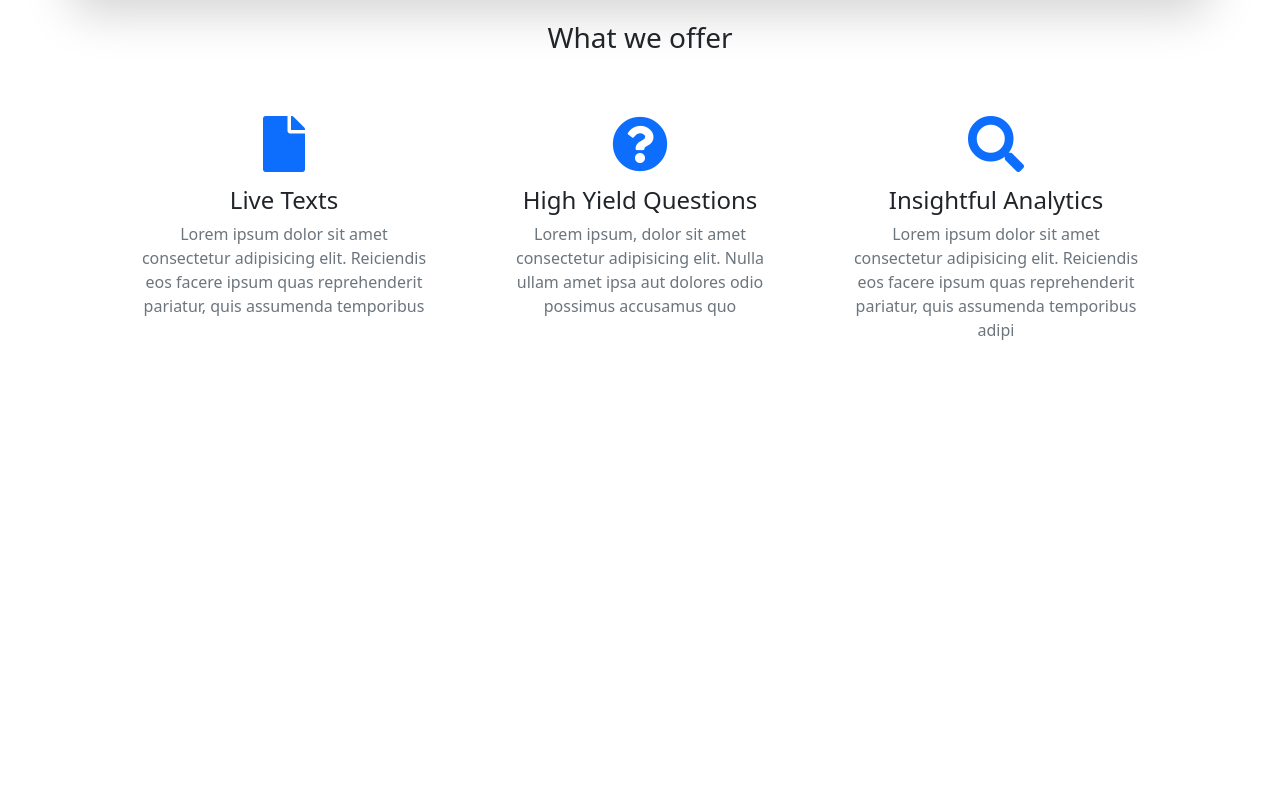
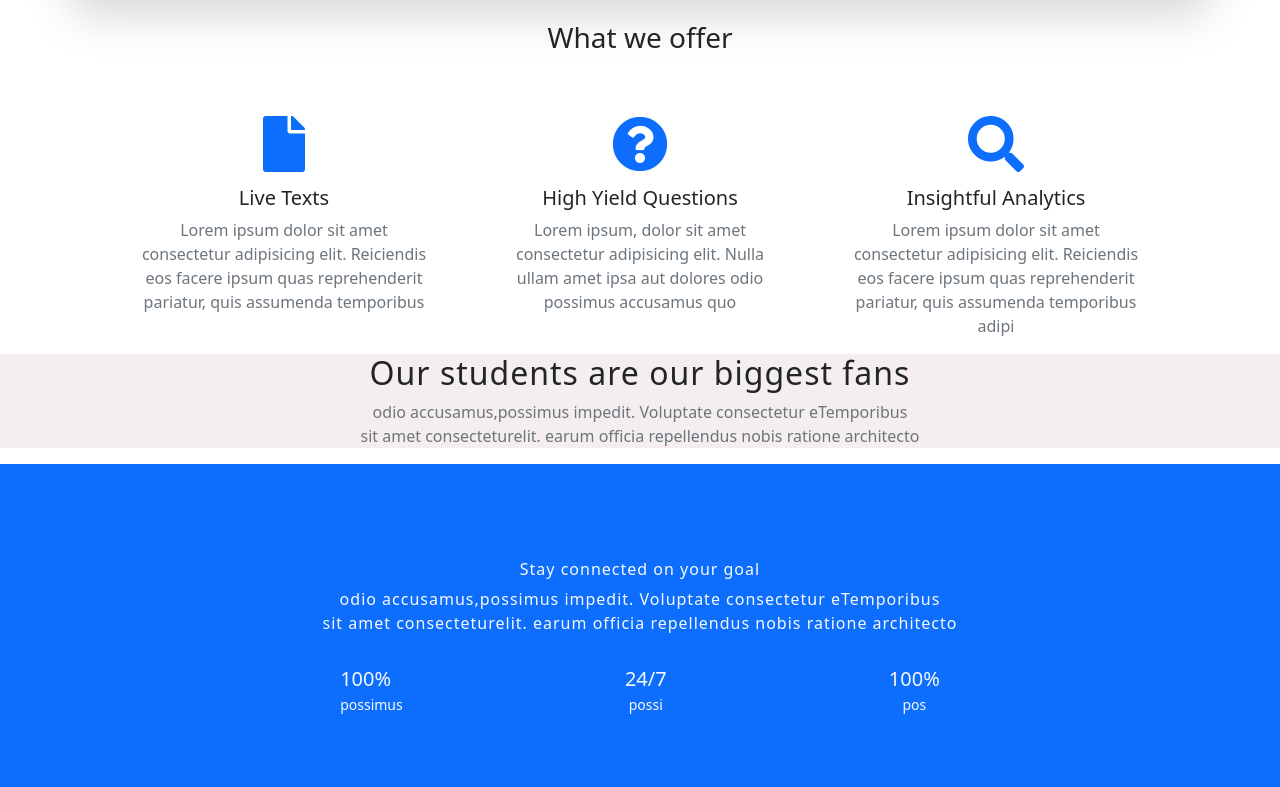
Before and after one commit to Bonnahjohn/Prenepal, a plain HTML site: page index.html in a window 1280 px wide. Shown: the part 422-1209 px from the top of the page. Before the commit the page ends 800 px from the top, so only its background shows below. Drawn offline with Linux system fonts and the light colour scheme.

Commit message:
test excellent and navbar height modified

```diff
--- a/index.html
+++ b/index.html
@@ -15,7 +15,7 @@
   <body>
     <!-- MMMMMMMMMMMMMMMMMMMMMMMMM navbar for large screens MMMMMMMMMMMMMMMMMMMMMMMMM -->
     <nav
-      class="d-lg-flex justify-content-around pt-3 d-none w-100 position-fixed d-none"
+      class="d-lg-flex justify-content-around pt-2 align-content-center d-none w-100 position-fixed d-none"
     >
       <div class="d-flex justify-content-around">
         <span class="text-primary fs-4 fw-bold pe-5">Prepnepal</span>
@@ -88,7 +88,7 @@
             <strong class="display-4 text-center text-primary"
               ><i class="fas fa-file"></i
             ></strong>
-            <h4 class="text-center pt-2">Live Texts</h4>
+            <h5 class="text-center pt-2">Live Texts</h5>
             <div class="card-body pt-0">
               <p class="card-text text-center text-muted">
                 Lorem ipsum dolor sit amet consectetur adipisicing elit.
@@ -103,7 +103,7 @@
             <strong class="display-4 text-center text-primary"
               ><i class="fas fa-question-circle"></i
             ></strong>
-            <h4 class="text-center pt-2">High Yield Questions</h4>
+            <h5 class="text-center pt-2">High Yield Questions</h5>
             <div class="card-body pt-0">
               <p
                 class="card-text text-center px-3 align-content-center text-muted"
@@ -120,7 +120,7 @@
             <strong class="display-4 text-center text-primary"
               ><i class="fas fa-search"></i
             ></strong>
-            <h4 class="text-center pt-2">Insightful Analytics</h4>
+            <h5 class="text-center pt-2">Insightful Analytics</h5>
             <div class="card-body pt-0">
               <p class="card-text text-center text-muted">
                 Lorem ipsum dolor sit amet consectetur adipisicing elit.
@@ -131,6 +131,62 @@
           </div>
         </div>
       </section>
+
+      <!-- mmmmmmmmmmm   our biggest fans mmmmmmmmmmmm -->
+      <section class="container-fluid fans-bg">
+        <h2 class="text-center" style="letter-spacing: 1px">
+          Our students are our biggest fans
+        </h2>
+        <!--mmmmmmmmmmmmm hide on small screens mmmmmmmmmmmmmmm -->
+        <p class="text-center text-muted d-lg-block d-none">
+          odio accusamus,possimus impedit. Voluptate consectetur eTemporibus
+          <br />
+          sit amet consecteturelit. earum officia repellendus nobis ratione
+          architecto
+        </p>
+        <!--mmmmmmmmmmmmm hide on large screens mmmmmmmmmmmmmmm -->
+        <p
+          class="text-center px-2 text-muted d-lg-none d-block align-items-center"
+        >
+          odio accusamus,possimus impedit. Voluptate consectetur eTemporibus sit
+          amet consecteturelit. earum officia repellendus nobis ratione
+          architecto
+        </p>
+
+        <!--mmmmmmmmmmmmm cards showing our students mmmmmmmmmmmmmmm-->
+      </section>
+      <!--mmmmmmmmmmmmmmmmmm handle TEST mmmmmmmmmmmmm-->
+      <section class="container-fluid bg-primary text-light py-5">
+        <h6 class="text-center pt-5" style="letter-spacing: 1px">
+          Stay connected on your goal
+        </h6>
+        <!--mmmmmmmmmmmmm hide on small screens mmmmmmmmmmmmmmm -->
+        <p class="text-center d-lg-block d-none" style="letter-spacing: 1px">
+          odio accusamus,possimus impedit. Voluptate consectetur eTemporibus
+          <br />
+          sit amet consecteturelit. earum officia repellendus nobis ratione
+          architecto
+        </p>
+        <!--mmmmmmmmmmmmm hide on large screens mmmmmmmmmmmmmmm -->
+        <p class="text-center d-lg-none d-block">
+          odio accusamus,possimus impedit. Voluptate consectetur eTemporibus sit
+          amet consecteturelit. earum officia repellendus nobis ratione
+          architecto
+        </p>
+        <!--mmmmmmmmmmmmmm work excellent mmmmmmmmmmmmmmmmm-->
+        <div
+          class="d-flex justify-content-evenly container text-center px-5 p-3"
+        >
+          <h5 class="text-start">
+            100% <br /><span style="font-size: 14px">possimus</span>
+          </h5>
+
+          <h5 class="col-">
+            24/7<br /><span style="font-size: 14px">possi</span>
+          </h5>
+          <h5 class="">100% <br /><span style="font-size: 14px">pos</span></h5>
+        </div>
+      </section>
     </main>
     <!-- MMMMMMMMMMMMMMMMMMMMMMMMM -->
     <script src="bootstrap-5.1.3-dist/bootstrap-5.1.3-dist/js/bootstrap.bundle.min.js"></script>
--- a/style.css
+++ b/style.css
@@ -3,16 +3,19 @@ body {
   padding: 0;
   box-sizing: border-box;
 }
+
+/*mmmmmmmmmmmfans-bg navbar mmmmmmmmmmmmm */
 nav {
   background-color: white;
   z-index: 9999;
   transition: all 3s;
+  height: 7vh;
 }
 
 nav.fix {
-  background-color: rgba(0, 0, 0, 0.5);
-  backdrop-filter: blur(50px);
-  box-shadow: 5px 2px 2px 15px rgba(0, 0, 0, 0);
+  background-color: rgba(0, 0, 0, 0.2);
+  backdrop-filter: blur(10px);
+  /* box-shadow: 5px 2px 2px 15px rgba(0, 0, 0, 0.1); */
 }
 .fix ul li a {
   color: white;
@@ -31,3 +34,7 @@ ul li a:hover {
 h1 {
   letter-spacing: 1px;
 }
+
+.fans-bg {
+  background-color: rgba(245, 237, 237, 0.918);
+}
```
